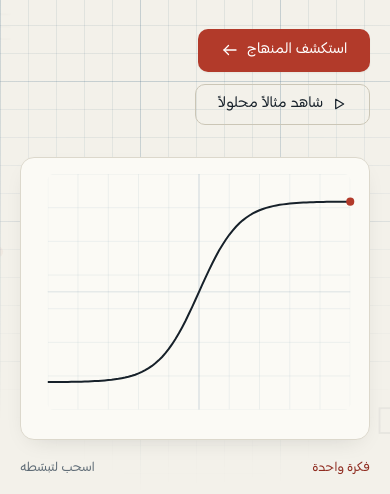
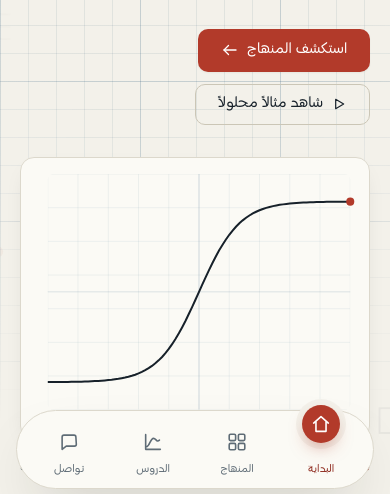
Before and after one commit to Hazemtest05/basem-math, an Astro site: page / in a window 390 px wide. Shown: the part 339-833 px from the top of the page. Built offline with nearby package versions, Linux system fonts and the light colour scheme; Astro itself is replaced by a stand-in of ours.

Commit message:
Add floating mobile bottom tab bar
A thumb-reach bottom nav for phones, styled to the paper/red-pen brand (not the
reference's purple): a floating rounded bar whose active tab lifts into an accent
"notch" (accent circle + paper ring reads as a cutout).

- Four primary destinations: Home, Curriculum, Lessons, Contact. Kept to four so
  the bar breathes; the burger still holds the full index (About, Methodology).
- Active-page aware (aria-current), 80x61 tap targets, hidden from 900px up.
- Added four inline icons: home, grid (curriculum map), curve (lessons graph),
  chat (contact).
- Tapping the tab you're already on smooth-scrolls to top (app-style), so the
  desktop-only back-to-top button is hidden on mobile (no corner crowding).
- Footer gets bottom padding under 900px so its last line clears the floating bar.

Verified at 360/390: overflow 0, sticky nav still pins, bar hidden on desktop,
correct active tab per page, footer content clears the bar, active-tab scroll
returns to top.

Co-Authored-By: Claude Opus 4.8 (1M context) <noreply@anthropic.com>

```diff
--- a/src/components/Footer.astro
+++ b/src/components/Footer.astro
@@ -83,6 +83,10 @@ const year = 2026; // static build stamp; update per release
     .foot__brand { grid-column: 1; }
   }
 
+  /* leave room under the footer so the floating bottom tab bar never covers the
+     last line (the dark surface simply extends behind the bar) */
+  @media (max-width: 899px) { .foot { padding-block-end: calc(var(--s-6) + 84px); } }
+
   /* touch: the footer link lists are the densest tap zone on the page. Give each
      link a full 44px target and a touch more row spacing so thumbs don't misfire. */
   @media (pointer: coarse) {
--- a/src/components/Icon.astro
+++ b/src/components/Icon.astro
@@ -6,7 +6,8 @@ interface Props {
   name:
     | 'menu' | 'close' | 'arrow' | 'check' | 'spark' | 'external'
     | 'whatsapp' | 'telegram' | 'youtube' | 'instagram' | 'facebook'
-    | 'mail' | 'phone' | 'compass' | 'play' | 'refresh';
+    | 'mail' | 'phone' | 'compass' | 'play' | 'refresh'
+    | 'home' | 'grid' | 'curve' | 'chat';
   size?: number;
   class?: string;
 }
@@ -39,6 +40,10 @@ const brand = ['whatsapp', 'telegram', 'youtube', 'instagram', 'facebook'].inclu
   {name === 'refresh' && <><path d="M21 12a9 9 0 1 1-3-6.7" /><polyline points="21 3 21 8 16 8" /></>}
   {name === 'mail' && <><rect x="3" y="5" width="18" height="14" rx="2" /><polyline points="3 7 12 13 21 7" /></>}
   {name === 'phone' && <path d="M5 4h4l2 5-3 2a12 12 0 0 0 5 5l2-3 5 2v4a2 2 0 0 1-2 2A16 16 0 0 1 3 6a2 2 0 0 1 2-2z" />}
+  {name === 'home' && <><path d="M4 11l8-7 8 7" /><path d="M6.5 9.8V20h11V9.8" /></>}
+  {name === 'grid' && <><rect x="3.5" y="3.5" width="7" height="7" rx="1.4" /><rect x="13.5" y="3.5" width="7" height="7" rx="1.4" /><rect x="3.5" y="13.5" width="7" height="7" rx="1.4" /><rect x="13.5" y="13.5" width="7" height="7" rx="1.4" /></>}
+  {name === 'curve' && <><path d="M4 4v16h16" /><path d="M5 17c3 0 4.2-9 7.5-9 3 0 3.5 5 6.5 2" /></>}
+  {name === 'chat' && <path d="M20 14.5a2 2 0 0 1-2 2H9l-4.5 3.5V6.5a2 2 0 0 1 2-2h11a2 2 0 0 1 2 2z" />}
 
   {name === 'whatsapp' && <path d="M12.04 2C6.58 2 2.13 6.45 2.13 11.91c0 1.75.46 3.45 1.32 4.95L2 22l5.25-1.38a9.9 9.9 0 0 0 4.79 1.22h.01c5.46 0 9.9-4.45 9.9-9.91C21.95 6.45 17.5 2 12.04 2zm5.8 14.05c-.25.69-1.44 1.32-1.98 1.36-.53.05-1.02.24-3.44-.72-2.9-1.14-4.74-4.1-4.88-4.29-.14-.19-1.16-1.54-1.16-2.94s.73-2.09 1-2.37c.26-.29.57-.36.76-.36.19 0 .38 0 .55.01.18.01.42-.07.65.5.25.6.84 2.08.91 2.23.07.15.12.32.02.51-.1.19-.15.31-.29.48-.15.17-.31.38-.44.51-.15.15-.3.31-.13.6.17.29.76 1.25 1.63 2.02 1.12 1 2.07 1.31 2.36 1.46.29.15.46.12.63-.07.17-.19.73-.85.92-1.14.19-.29.39-.24.65-.15.26.1 1.66.78 1.95.93.29.15.48.22.55.34.07.12.07.69-.18 1.38z" />}
   {name === 'telegram' && <path d="M21.94 4.5 18.6 20.2c-.25 1.1-.9 1.37-1.83.86l-5.05-3.72-2.44 2.35c-.27.27-.5.5-1 .5l.36-5.14L18.05 6.5c.4-.36-.09-.56-.63-.2L6.65 13.2 1.7 11.65c-1.08-.34-1.1-1.08.23-1.6l19.32-7.45c.9-.34 1.68.2 1.39 1.6z" />}
--- a/src/components/Nav.astro
+++ b/src/components/Nav.astro
@@ -5,6 +5,15 @@ import Icon from '@/components/Icon.astro';
 interface Props { page?: string; }
 const { page = '/' } = Astro.props;
 const isActive = (href: string) => (href === '/' ? page === '/' : page.startsWith(href));
+
+/* mobile bottom tab bar: the core learning journey, one thumb-tap away.
+   Kept to four so the floating bar breathes; the burger still holds the full index. */
+const tabs = [
+  { href: '/', label: 'البداية', icon: 'home' },
+  { href: '/curriculum', label: 'المنهاج', icon: 'grid' },
+  { href: '/lessons', label: 'الدروس', icon: 'curve' },
+  { href: '/contact', label: 'تواصل', icon: 'chat' },
+] as const;
 ---
 <header class="site-nav" data-nav>
   <div class="wrap site-nav__row">
@@ -53,6 +62,21 @@ const isActive = (href: string) => (href === '/' ? page === '/' : page.startsWit
        far through a lesson they are. Fills from the right (start of the RTL line). -->
   <div class="nav-progress" aria-hidden="true"><span class="nav-progress__fill" data-nav-progress></span></div>
 </header>
+
+<!-- mobile bottom tab bar: primary destinations one thumb-tap away. The current
+     tab lifts into an accent notch. Hidden from 900px up (desktop uses the top nav). -->
+<nav class="tabbar no-print" aria-label="روابط سريعة">
+  {tabs.map((t) => (
+    <a
+      href={t.href}
+      class:list={['tab', { 'tab--active': isActive(t.href) }]}
+      aria-current={isActive(t.href) ? 'page' : undefined}
+    >
+      <span class="tab__icon"><Icon name={t.icon} size={22} /></span>
+      <span class="tab__label">{t.label}</span>
+    </a>
+  ))}
+</nav>
 
 <style>
   .site-nav {
@@ -134,10 +158,61 @@ const isActive = (href: string) => (href === '/' ? page === '/' : page.startsWit
   }
   @media (prefers-reduced-motion: reduce) { .nav-progress__fill { transition: none; } }
 
+  /* ===== mobile bottom tab bar ===== */
+  .tabbar {
+    position: fixed;
+    inset-inline: var(--s-4);
+    inset-block-end: var(--s-4);
+    z-index: var(--z-nav);
+    display: grid;
+    grid-auto-flow: column;
+    grid-auto-columns: 1fr;
+    align-items: center;
+    gap: var(--s-1);
+    padding: var(--s-2) var(--s-3);
+    background: var(--raised);
+    border: 1px solid var(--line);
+    border-radius: var(--r-pill);
+    box-shadow: var(--sh-3);
+  }
+  .tab {
+    display: grid;
+    justify-items: center;
+    gap: 3px;
+    padding-block: var(--s-1);
+    min-block-size: 48px;
+    color: var(--ink-3);
+    transition: color var(--dur-1) var(--ease);
+  }
+  .tab__icon {
+    display: grid;
+    place-items: center;
+    inline-size: 38px;
+    block-size: 38px;
+    border-radius: var(--r-pill);
+    transition: transform var(--dur-2) var(--ease), background var(--dur-2) var(--ease),
+      color var(--dur-2) var(--ease), box-shadow var(--dur-2) var(--ease);
+  }
+  .tab__label { font-size: var(--fs-micro); line-height: 1; }
+  .tab--active { color: var(--accent-ink); }
+  .tab--active .tab__icon {
+    transform: translateY(-18px);
+    background: var(--accent);
+    color: #fff;
+    /* accent glow + a solid paper ring that reads as a notch cut into the bar */
+    box-shadow: 0 8px 18px -6px color-mix(in srgb, var(--accent) 55%, transparent),
+      0 0 0 6px var(--paper);
+  }
+  .tab:active .tab__icon { transform: translateY(-18px) scale(0.94); }
+  @media (prefers-reduced-motion: reduce) {
+    .tab--active .tab__icon, .tab:active .tab__icon { transform: translateY(-14px); }
+  }
+
   @media (min-width: 900px) {
     .site-nav__links { display: flex; }
     .site-nav__cta { display: inline-flex; }
     .site-nav__burger { display: none; }
+    .tabbar { display: none; }
   }
 </style>
 
@@ -176,4 +251,12 @@ const isActive = (href: string) => (href === '/' ? page === '/' : page.startsWit
     window.addEventListener('resize', onScroll, { passive: true });
     update();
   }
+
+  // tab bar: tapping the tab you're already on scrolls back to the top (app-style)
+  const activeTab = document.querySelector('.tabbar .tab--active');
+  activeTab?.addEventListener('click', (e) => {
+    e.preventDefault();
+    const reduce = matchMedia('(prefers-reduced-motion: reduce)').matches;
+    window.scrollTo({ top: 0, behavior: reduce ? 'auto' : 'smooth' });
+  });
 </script>
--- a/src/layouts/Base.astro
+++ b/src/layouts/Base.astro
@@ -168,6 +168,9 @@ const jsonLd = {
       .to-top:hover { background: var(--paper); border-color: var(--accent); color: var(--accent-ink); }
       .to-top:active { transform: scale(0.94); }
       @media (pointer: coarse) { .to-top { inline-size: 48px; block-size: 48px; inset-block-end: var(--s-4); } }
+      /* on mobile the bottom tab bar owns this zone: tapping the active tab
+         scrolls to top instead, so the floating button is desktop-only */
+      @media (max-width: 899px) { .to-top { display: none; } }
     </style>
 
     <!-- scroll-reveal: cheap IntersectionObserver, no scroll listeners -->
```
